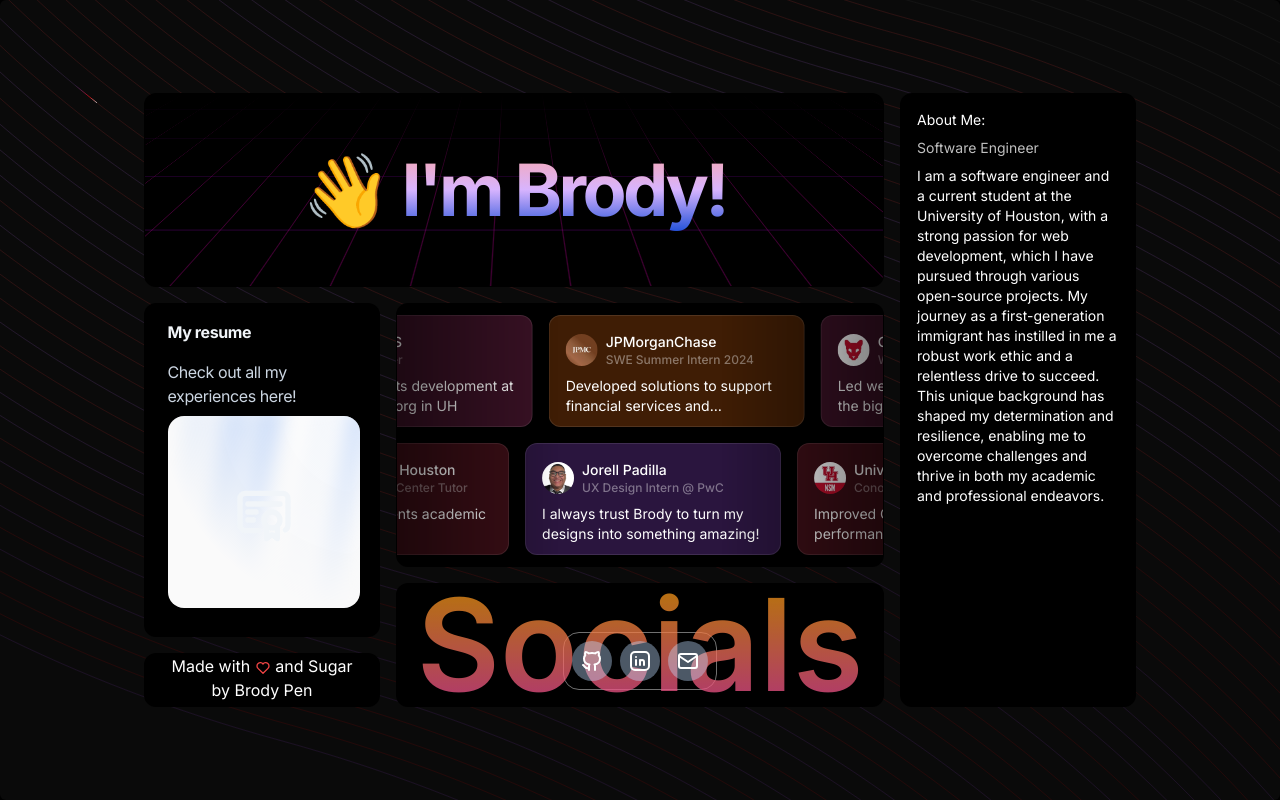
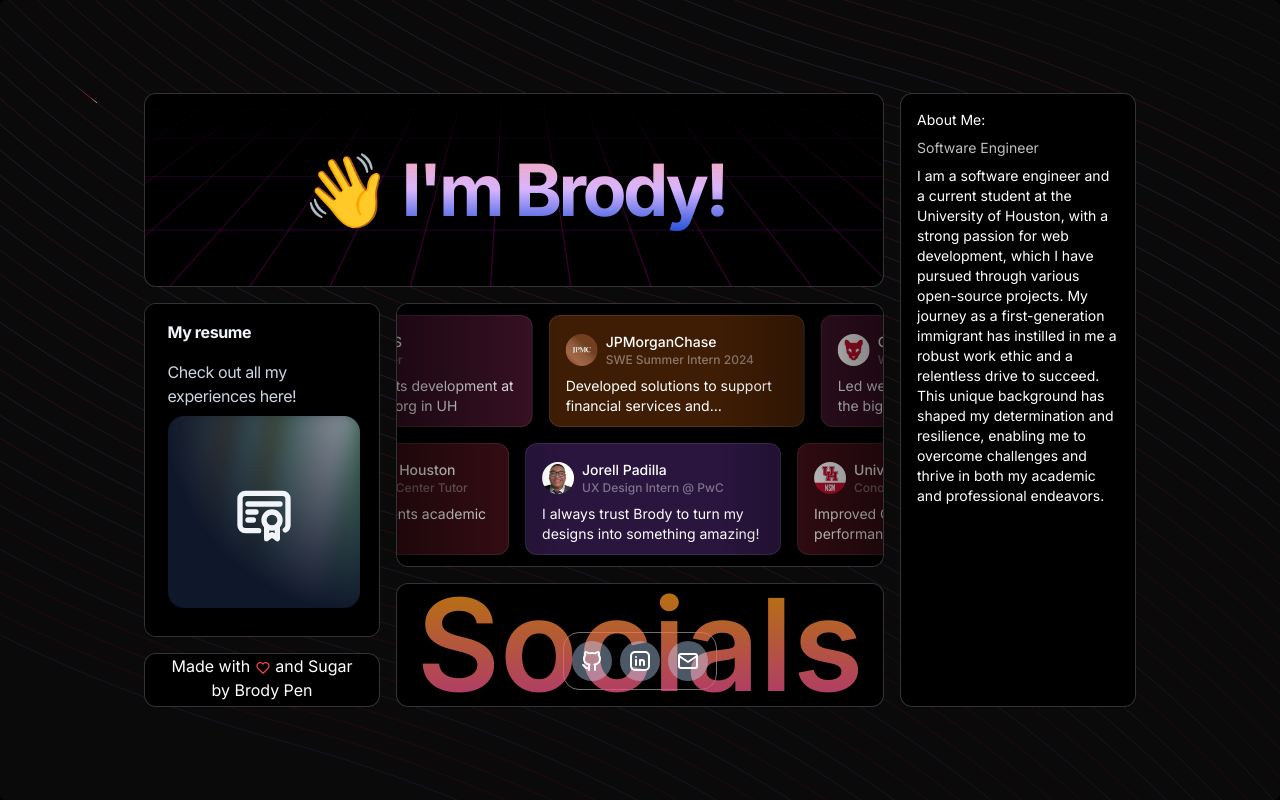
Before and after one commit to Brodypen/brodypen.com, a Next.js app: page / in a window 1280 px wide. Built offline with nearby package versions, Linux system fonts and the light colour scheme.

Commit message:
add: aurora dark mode fix

```diff
--- a/app/ui/AuroraBackground.tsx
+++ b/app/ui/AuroraBackground.tsx
@@ -17,7 +17,7 @@
     <main>
       <div
         className={cn(
-          "relative flex flex-col h-full min-h-[12rem] md:h-[12rem] items-center justify-center bg-zinc-50 dark:bg-slate-900  text-slate-950 transition-bg",
+          "relative flex flex-col h-full min-h-[12rem] md:h-[12rem] items-center justify-center bg-slate-900  text-slate-950 transition-bg",
           className
         )}
         {...props}
@@ -27,7 +27,7 @@
             //   I'm sorry but this is what peak developer performance looks like // trigger warning
             className={cn(
               `
-            [--white-gradient:repeating-linear-gradient(100deg,var(--white)_0%,var(--white)_7%,var(--transparent)_10%,var(--transparent)_12%,var(--white)_16%)]
+            [--white-gradient:repeating-linear-gradient(100deg,var(--black)_0%,var(--pink-500)_7%,var(--transparent)_10%,var(--transparent)_12%,var(--pink-500)_16%)]
             [--dark-gradient:repeating-linear-gradient(100deg,var(--black)_0%,var(--pink-500)_7%,var(--transparent)_10%,var(--transparent)_12%,var(--pink-500)_16%)]
             [--aurora:repeating-linear-gradient(100deg,var(--rose-500)_40%,var(--pink-500)_15%,var(--purple-500)_20%,var(--violet-500)_25%,var(--blue-500)_30%)]
             [background-image:var(--white-gradient),var(--aurora)]
--- a/app/ui/LinkPreview.tsx
+++ b/app/ui/LinkPreview.tsx
@@ -99,7 +99,7 @@
       >
         <HoverCardPrimitive.Trigger
           onMouseMove={handleMouseMove}
-          className={cn("text-black dark:text-white", className)}
+          className={cn("text-white", className)}
           href={url}
         >
           {children}
@@ -133,7 +133,7 @@
               >
                 <Link
                   href={url}
-                  className="block p-1 bg-white border-2 border-transparent shadow rounded-xl hover:border-neutral-200 dark:hover:border-neutral-800"
+                  className="block p-1 bg-white border-2 border-transparent shadow rounded-xl hover:border-neutral-800"
                   style={{ fontSize: 0 }}
                 >
                   <Image
--- a/app/ui/bento-grid.tsx
+++ b/app/ui/bento-grid.tsx
@@ -35,7 +35,7 @@
   return (
     <div
       className={cn(
-        "rounded-xl group/bento hover:shadow-xl transition duration-200 shadow-input shadow-none bg-black border-white/[0.2] hover:border-red-700 border border-transparent justify-between flex flex-col space-y-4 overflow-hidden",
+        "rounded-xl group/bento hover:shadow-xl transition duration-200 shadow-input shadow-none bg-black border-white/[0.2] hover:border-red-700 border justify-between flex flex-col space-y-4 overflow-hidden",
         className
       )}
     >
```
